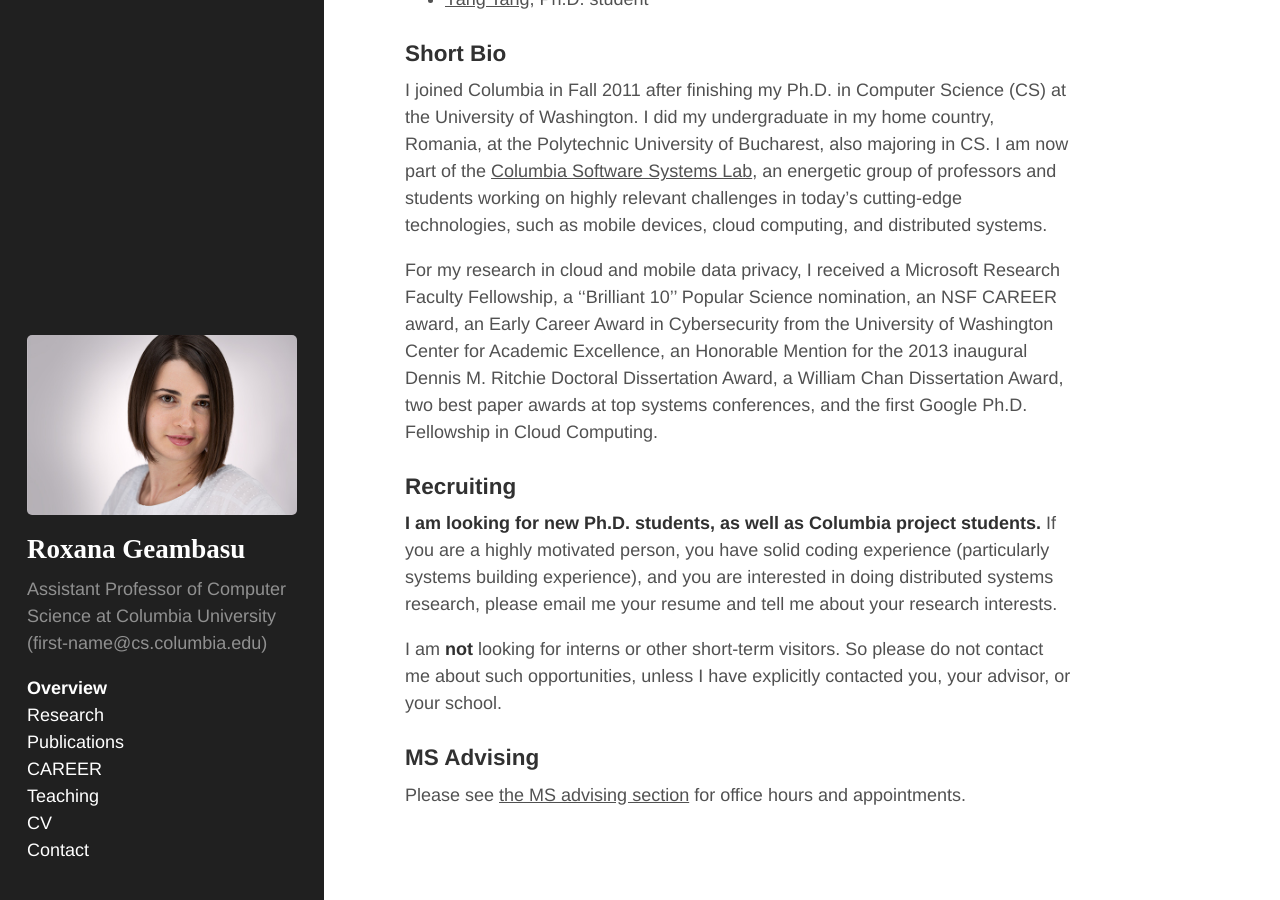
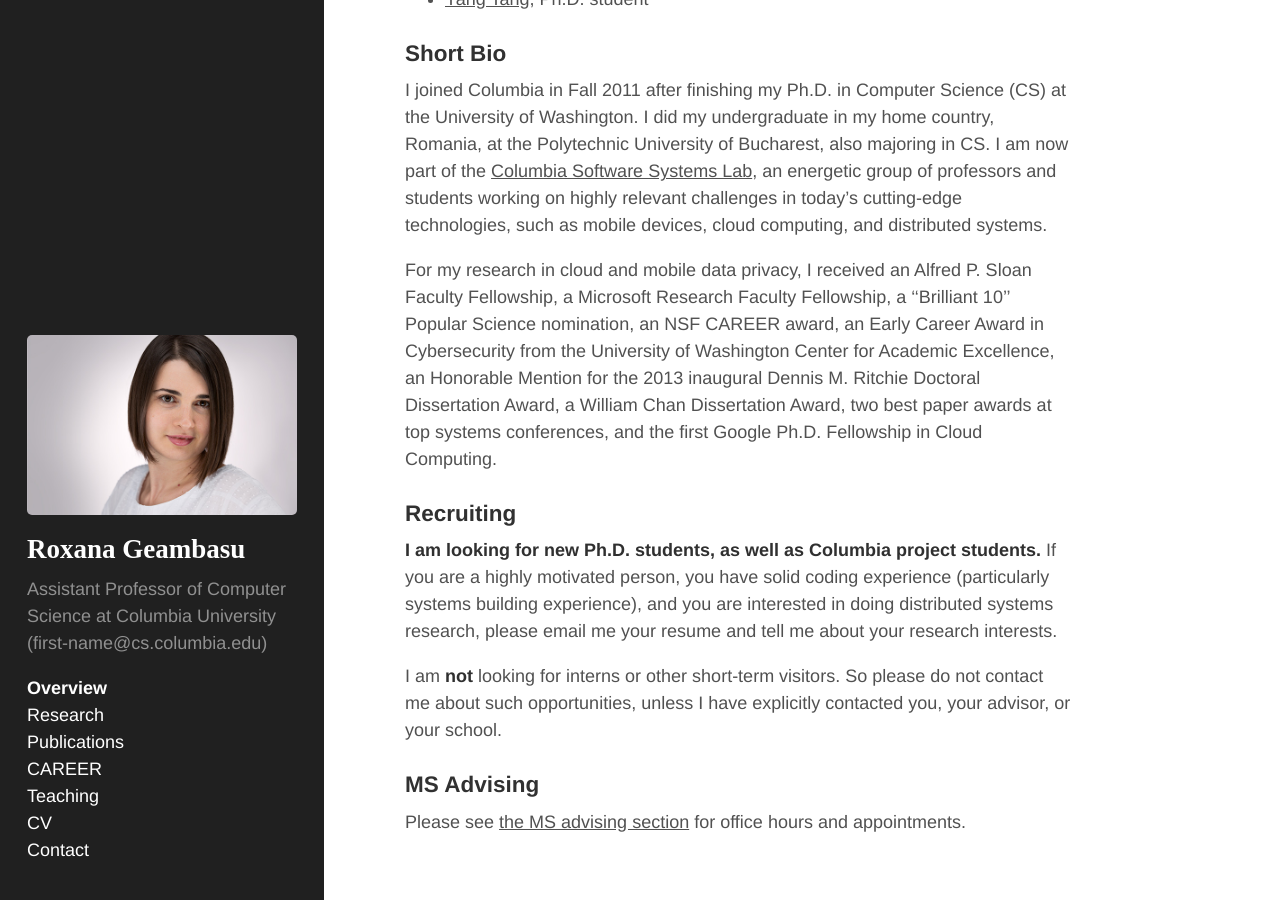
Before and after one commit to roxanageambasu/roxanageambasu.github.io, a Jekyll site: the page built from index.md, in a window 1280 px wide and 900 px high, scrolled down 717 px. Built offline with Jekyll 4.4.1, drawn with Linux system fonts in a browser that asks for light colours; Markdown is read by kramdown in place of the engine named in the settings.

Commit message:
added sloan

```diff
--- a/index.md
+++ b/index.md
@@ -41,10 +41,10 @@ today's cutting-edge technologies, such as mobile devices, cloud computing, and
 distributed systems.
 
 For my research in cloud and mobile data privacy, I received
-a Microsoft Research Faculty Fellowship, a ''Brilliant 10''
-Popular Science nomination, an NSF CAREER award,  an Early Career Award
-in Cybersecurity from the University of Washington Center for Academic
-Excellence, an Honorable Mention for the 2013 inaugural Dennis M. Ritchie
+an Alfred P. Sloan Faculty Fellowship, a Microsoft Research Faculty Fellowship,
+a ''Brilliant 10'' Popular Science nomination, an NSF CAREER award,  an Early
+Career Award in Cybersecurity from the University of Washington Center for
+Academic Excellence, an Honorable Mention for the 2013 inaugural Dennis M. Ritchie
 Doctoral Dissertation Award, a William Chan Dissertation Award, two
 best paper awards at top systems conferences, and the first Google
 Ph.D. Fellowship in Cloud Computing.
```
